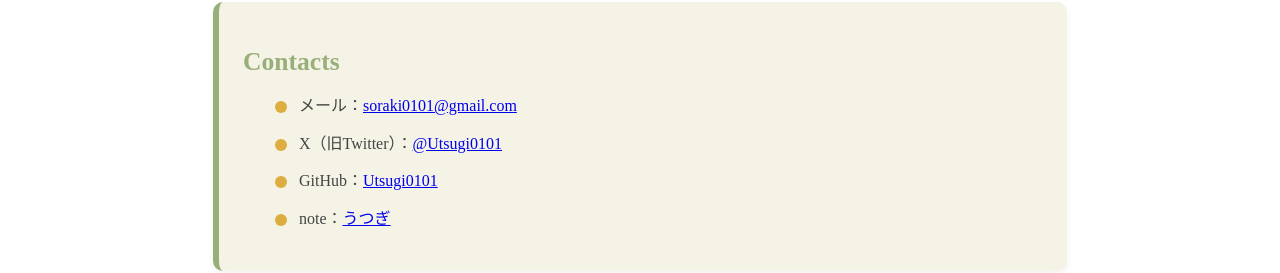
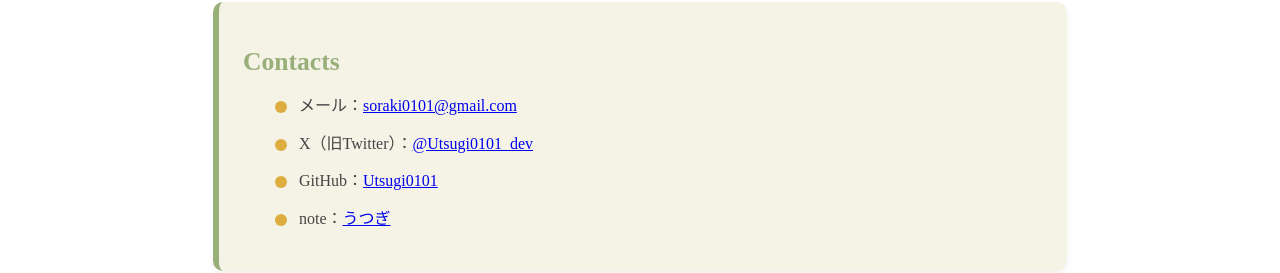
Before and after one commit to Utsugi0101/Utsugi0101.dev, a React (Vite) app: page / in a window 1280 px wide. Shown: the part 947-1220 px from the top of the page. Built offline with nearby package versions, Linux system fonts and the light colour scheme.

Commit message:
twitterの変更

```diff
--- a/src/components/Contact.tsx
+++ b/src/components/Contact.tsx
@@ -4,7 +4,7 @@ export default function Contact() {
       <h2 className="text-2xl font-semibold mb-2">Contacts</h2>
       <ul className="contact-list">
         <li>メール：<a href="soraki0101@gmail.com">soraki0101@gmail.com</a></li>
-        <li>X（旧Twitter）：<a href="https://x.com/Utsugi0101" target="_blank" rel="noopener noreferrer">@Utsugi0101</a></li>
+        <li>X（旧Twitter）：<a href="https://x.com/Utsugi0101_dev" target="_blank" rel="noopener noreferrer">@Utsugi0101_dev</a></li>
         <li>GitHub：<a href="https://github.com/Utsugi0101" target="_blank" rel="noopener noreferrer">Utsugi0101</a></li>
         <li>note：<a href="https://note.com/utsugi_studio" target="_blank" rel="noopener noreferrer">うつぎ</a></li>
       </ul>
```
